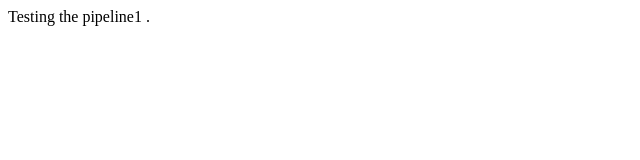
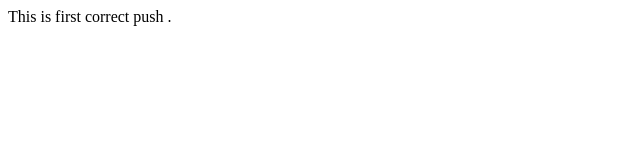
Before and after one commit to yogesh53/ecs-repo, a plain HTML site: page index.html in a window 1280 px wide. Shown: the full height of the page, 0-640 px from the left. Drawn offline with Linux system fonts and the light colour scheme.

Commit message:
test push

```diff
--- a/index.html
+++ b/index.html
@@ -1,5 +1,5 @@
 <html>
 <body>
-    Testing the pipeline1 .
+    This is first correct push .
 </body>
 </html>
```
